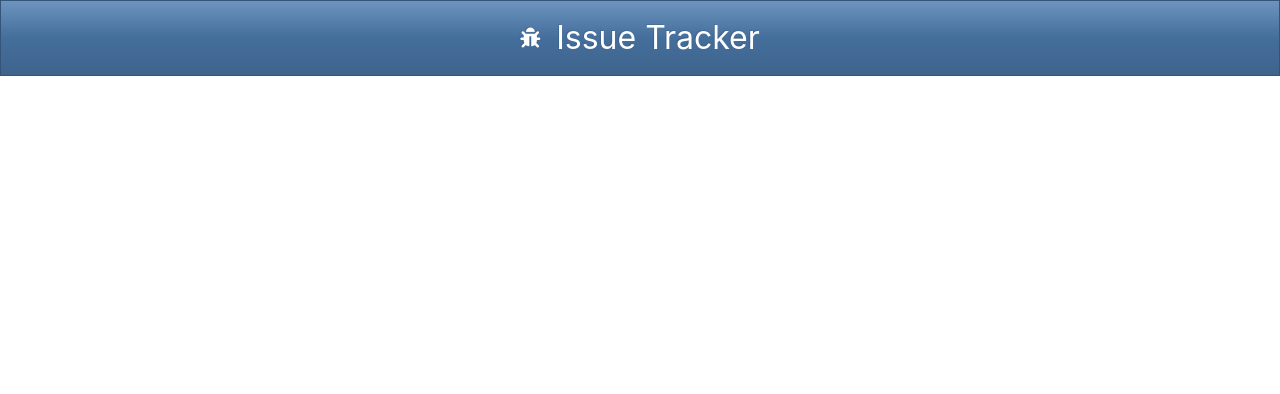
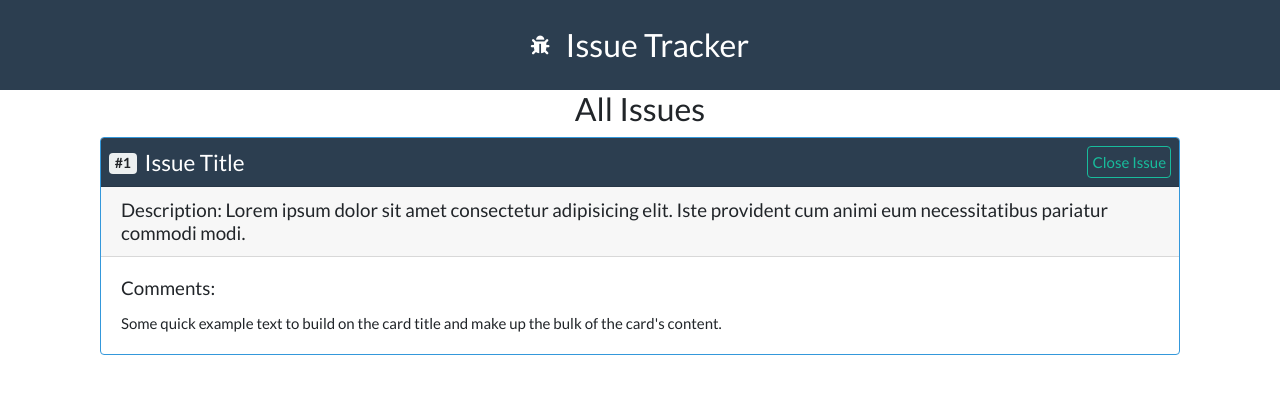
Before and after one commit to stennity8/issue-tracker-frontend, a website built with webpack: page index.html in a window 1280 px wide. Built offline with nearby package versions, Linux system fonts and the light colour scheme; a web font is replaced by a local one.

Commit message:
Set up initial card for issue.  Added button to close issue.  Added comment section.

```diff
--- a/index.html
+++ b/index.html
@@ -9,9 +9,9 @@
   <link href="https://fonts.googleapis.com/css?family=Fredericka+the+Great|Roboto&display=swap" rel="stylesheet">
   <link rel="stylesheet" href="https://cdnjs.cloudflare.com/ajax/libs/font-awesome/5.11.2/css/all.min.css">
   <link rel="stylesheet" href="style.css">
-  <link rel="stylesheet" href="https://bootswatch.com/4/spacelab/bootstrap.min.css">
   <link rel="stylesheet" href="https://stackpath.bootstrapcdn.com/bootstrap/4.3.1/css/bootstrap.min.css"
     integrity="sha384-ggOyR0iXCbMQv3Xipma34MD+dH/1fQ784/j6cY/iJTQUOhcWr7x9JvoRxT2MZw1T" crossorigin="anonymous">
+  <link rel="stylesheet" href="https://bootswatch.com/4/flatly/bootstrap.min.css">
 </head>
 
 <body>
@@ -21,6 +21,30 @@
       <p class="navbar-brand m-0">Issue Tracker</p>
     </div>
   </nav>
+
+  <div class="container issue-container">
+    <h3 class="text-center">All Issues</h3>
+    <div class="container card-container">
+      <div class="card border-info mb-3">
+        <div class="card-header d-flex p-2 bg-primary text-white align-items-center">
+          <h5 class="m-0"><span class="badge badge-light">#1</span></h5>
+          <h4 class="ml-2 mb-0">Issue Title</h4>
+          <button type="button" class="btn btn-outline-success p-1 ml-auto">Close Issue</button>
+        </div>
+        <div class="card-header">
+          <h5 class="card-text issue-description">Description: Lorem ipsum dolor sit amet consectetur adipisicing
+            elit.
+            Iste provident
+            cum animi eum necessitatibus pariatur commodi modi. </h5>
+        </div>
+        <div class="card-body">
+          <h5 class="card-title">Comments:</h5>
+          <p class="card-text">Some quick example text to build on the card title and make up the bulk of the card's
+            content.</p>
+        </div>
+      </div>
+    </div>
+  </div>
 
   <script src="https://code.jquery.com/jquery-3.3.1.slim.min.js"
     integrity="sha384-q8i/X+965DzO0rT7abK41JStQIAqVgRVzpbzo5smXKp4YfRvH+8abtTE1Pi6jizo"
--- a/style.css
+++ b/style.css
@@ -6,3 +6,7 @@ body {
 p.navbar-brand{
   font-size: 2rem;
 }
+
+/* .issue-description{
+  border-bottom: #000000 1px solid;
+} */
```
